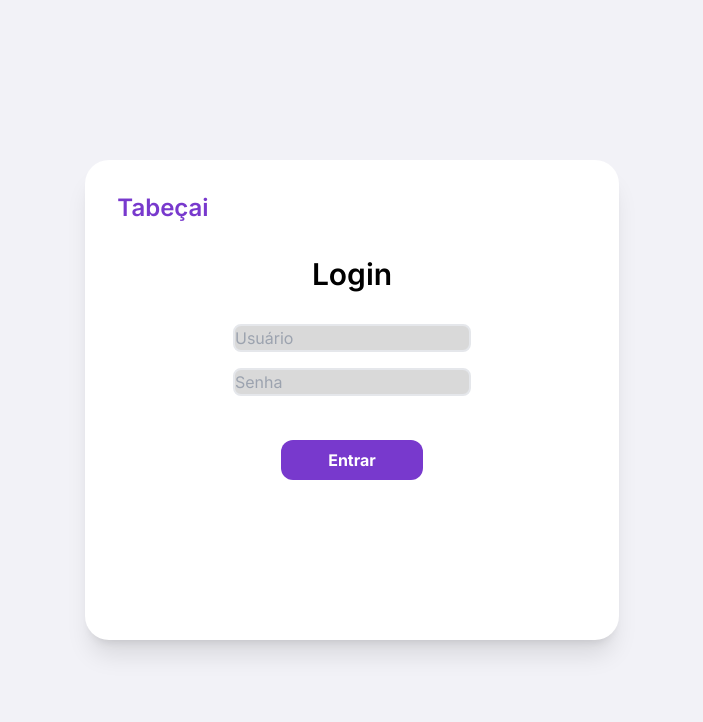
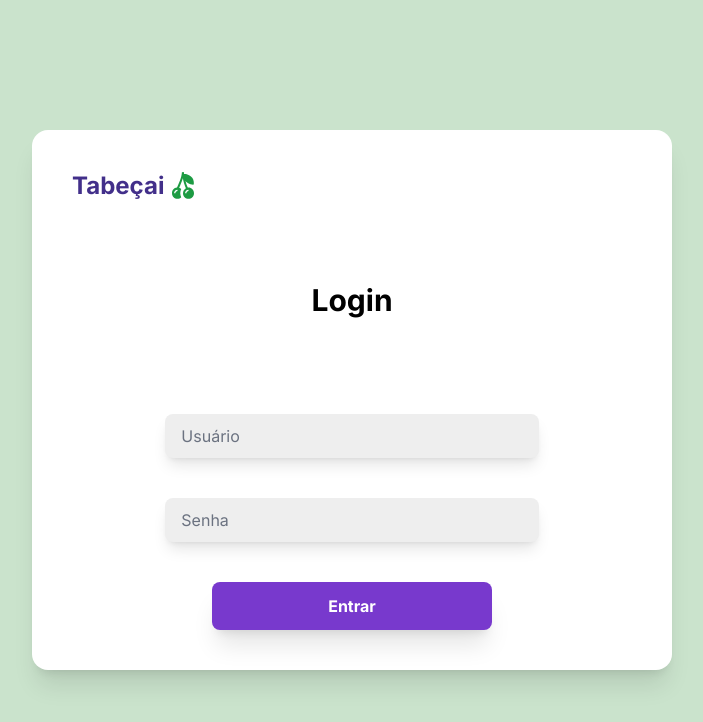
Before and after one commit to mdsreq-fga-unb/2023.2-Tabecai, a Next.js app in the folder web/: page /login in a window 1280 px wide. Shown: the top 722 px of the page, without its empty margins (288-991 px from the left). Built offline with nearby package versions, Linux system fonts and the light colour scheme.

Commit message:
Fix:Consertando Home

```diff
--- a/web/src/app/login/page.tsx
+++ b/web/src/app/login/page.tsx
@@ -1,20 +1,20 @@
+import Image from 'next/image'
+import Logo from '../../assets/logo.svg'
+
 export default function Login() {
   return (
-    <div className="bg-[#F2F2F7] w-screen h-screen justify-center items-center flex">
-      <div className="bg-[#FFF] w-5/12 h-3/5 rounded-3xl flex flex-col items-center shadow-xl justify-between">
-        <div className="flex self-start mt-8 ml-8">
-          <p className="font-semibold text-[#7839CD] text-2xl">Tabeçai</p>
-          <img></img>
+    <div className="flex bg-[#cae3cc] justify-center items-center h-screen">
+      <div className="md:w-6/12 p-10 bg-white shadow-xl rounded-2xl">
+        <div className="flex flex-row items-center">
+          <p className="text-2xl text-[#422F8A] font-bold mr-2">Tabeçai</p>
+          <Image src={Logo} alt="Logo" width={22} height={22}/>
         </div>
-        <h1 className="font-semibold text-3xl">Login</h1>
-        <form className="flex flex-col gap-4 mb-40 items-center">
-          <input type="text" className="bg-[#D9D9D9] border-2 rounded-lg text-[#000000]" placeholder="Usuário " />
-          <input type="password" className="bg-[#D9D9D9] border-2 rounded-lg" placeholder="Senha"/>
-          <button className="bg-[#7839CD] font-bold text-[#FFF] rounded-xl p-2 w-3/5 text mt-7">
-            Entrar
-          </button>
+        <h1 className="text-3xl mt-20 mb-24 text-center font-bold">Login</h1>
+        <form className="flex flex-col justify-center items-center gap-6" action="/login" method="post">
+          <input type="text" className="w-10/12 md:w-8/12 px-4 py-2.5 mb-4 border-transparent bg-[#EEEEEE] rounded-lg shadow-lg placeholder-gray-500" placeholder="Usuário"></input>
+          <input type="password" className="w-10/12 md:w-8/12 px-4 py-2.5 border-transparent bg-[#EEEEEE] rounded-lg shadow-lg placeholder-gray-500" placeholder="Senha"></input>
+          <button className="w-1/2 h-12 mt-4 bg-[#7839CD] text-white rounded-lg font-bold shadow-xl" type="submit">Entrar</button>
         </form>
-
       </div>
     </div>
   )
--- a/web/src/app/page.tsx
+++ b/web/src/app/page.tsx
@@ -4,18 +4,7 @@ import Logo from '../assets/logo.svg'
 export default function Home() {
   return (
     <div className="flex bg-[#cae3cc] justify-center items-center h-screen">
-      <div className="md:w-6/12 p-10 bg-white shadow-xl rounded-2xl">
-        <div className="flex flex-row items-center">
-          <p className="text-2xl text-[#422F8A] font-bold mr-2">Tabeçai</p>
-          <Image src={Logo} alt="Logo" width={22} height={22}/>
-        </div>
-        <h1 className="text-3xl mt-20 mb-24 text-center font-bold">Login</h1>
-        <form className="flex flex-col justify-center items-center gap-6" action="/login" method="post">
-          <input type="text" className="w-10/12 md:w-8/12 px-4 py-2.5 mb-4 border-transparent bg-[#EEEEEE] rounded-lg shadow-lg placeholder-gray-500" placeholder="Usuário"></input>
-          <input type="password" className="w-10/12 md:w-8/12 px-4 py-2.5 border-transparent bg-[#EEEEEE] rounded-lg shadow-lg placeholder-gray-500" placeholder="Senha"></input>
-          <button className="w-1/2 h-12 mt-4 bg-[#7839CD] text-white rounded-lg font-bold shadow-xl" type="submit">Entrar</button>
-        </form>
-      </div>
+      <h1 className="text-3xl mt-20 mb-24 text-center font-bold">Home</h1>
     </div>
   )
 }
```
